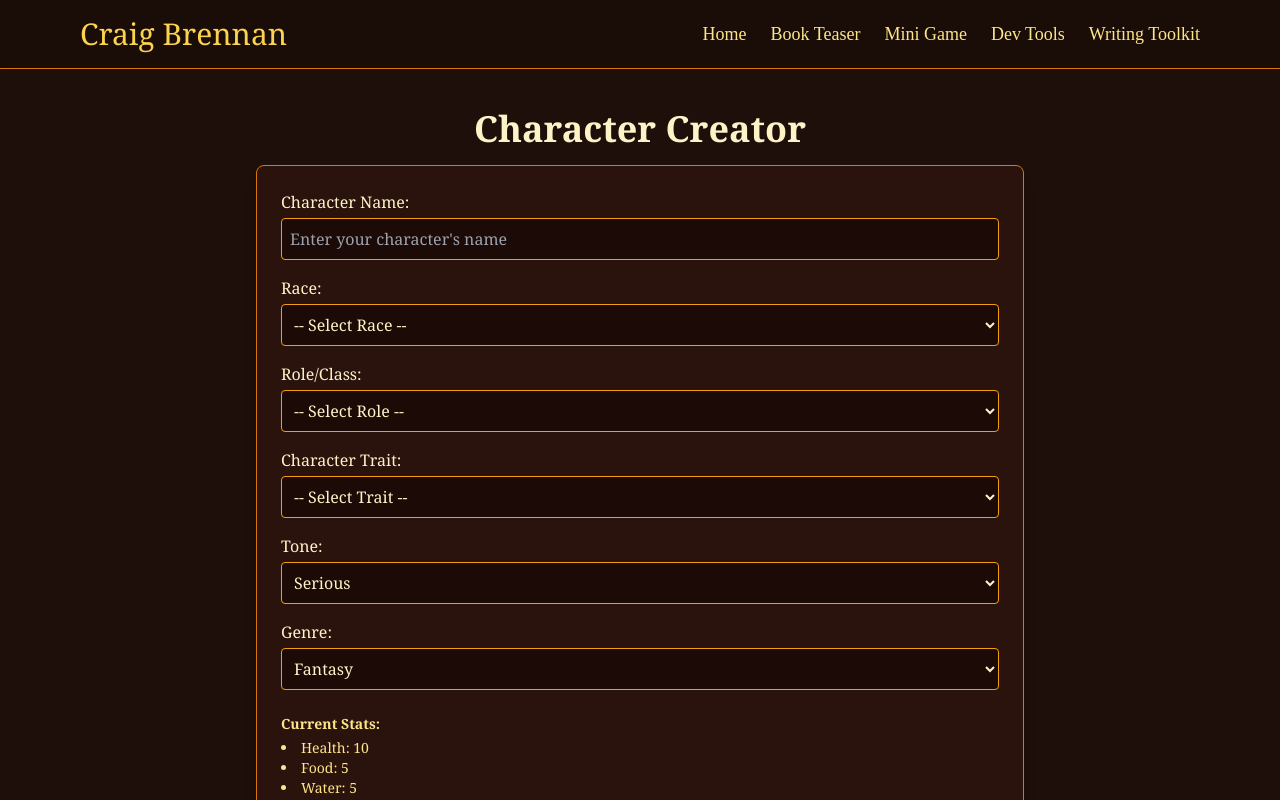
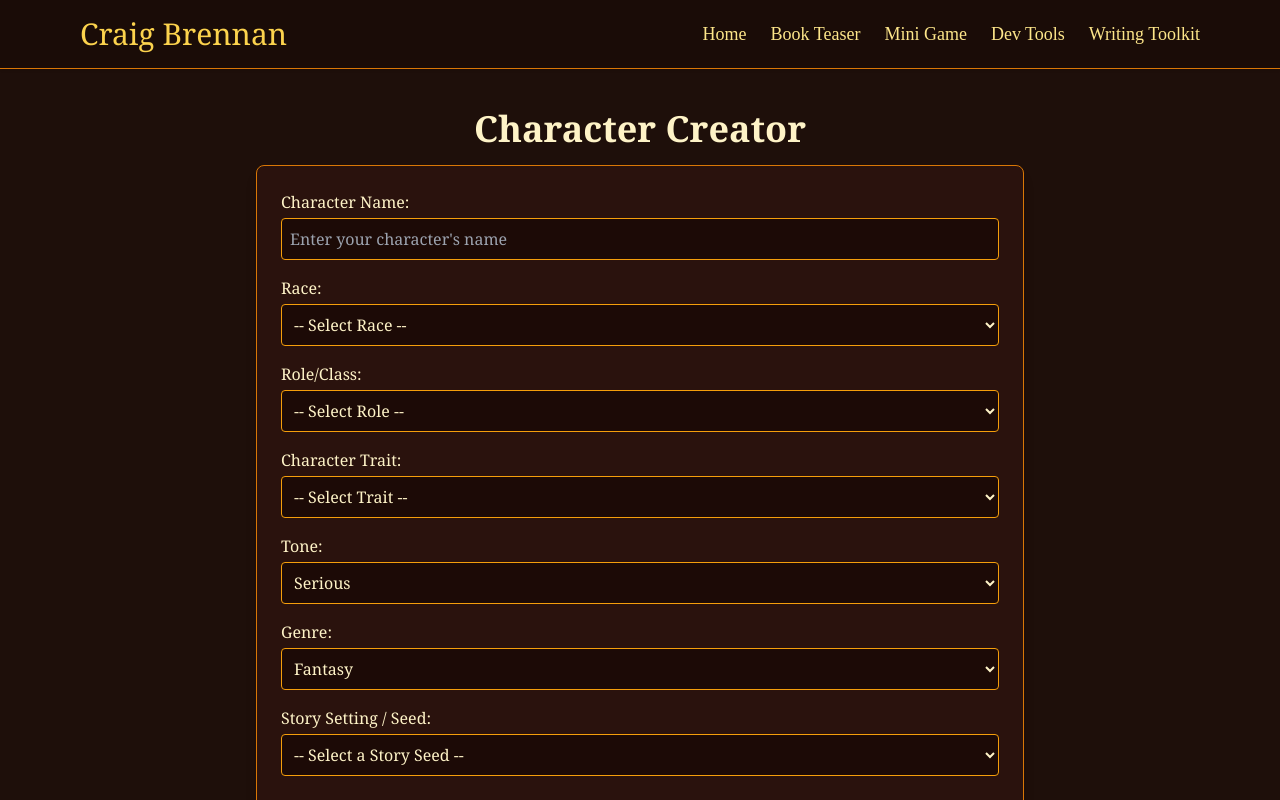
Before and after one commit to C-Brennan81/portfolio, a React (Vite) app in the folder ember-vite-portfolio/: page /writing-toolkit in a window 1280 px wide. Shown: the top 800 px of the page. Built offline with nearby package versions, Linux system fonts and the light colour scheme.

Commit message:
Genre Seed Insert

```diff
--- a/ember-vite-portfolio/src/pages/WritingToolkitPage.jsx
+++ b/ember-vite-portfolio/src/pages/WritingToolkitPage.jsx
@@ -50,6 +50,8 @@ export default function CharacterCreator() {
 
   const tones = ['Serious', 'Whimsical', 'Dark', 'Heroic'];
   const genres = ['Fantasy', 'Post-Apocalyptic', 'Mystery', 'Steampunk'];
+  const [selectedSeed, setSelectedSeed] = useState('');
+
 
   const storySeeds = [
     'Steampunk City',
@@ -94,7 +96,7 @@ export default function CharacterCreator() {
         method: 'POST',
         headers: { 'Content-Type': 'application/json' },
         body: JSON.stringify({ messageLog: newLog, tone, genre, maxTokens: 350,
-     settingSeed: selectedSeed
+        settingSeed: selectedSeed
          })
       });
 
@@ -168,6 +170,22 @@ export default function CharacterCreator() {
           </select>
         </label>
 
+        <label className="block mb-4">
+        <span className="block mb-1 font-medium">Story Setting / Seed:</span>
+        <select
+            className="w-full p-2 rounded bg-[#1c0a06] border border-amber-500 text-amber-100"
+            value={selectedSeed}
+            onChange={(e) => setSelectedSeed(e.target.value)}
+        >
+            <option value="">-- Select a Story Seed --</option>
+            {storySeeds.map(seed => (
+            <option key={seed} value={seed}>{seed}</option>
+            ))}
+        </select>
+        {selectedSeed && <p className="mt-1 text-sm italic text-amber-300">Selected: {selectedSeed}</p>}
+        </label>
+
+
         <div className="mt-6 text-sm text-amber-200">
           <p className="mb-1 font-semibold">Current Stats:</p>
           <ul className="list-disc list-inside">
--- a/ember-vite-portfolio/vite.config.js
+++ b/ember-vite-portfolio/vite.config.js
@@ -4,4 +4,10 @@ import react from '@vitejs/plugin-react';
 
 export default defineConfig({
   plugins: [react()],
+  build: {
+    outDir: 'dist'
+  },
+  server: {
+    historyApiFallback: true
+  }
 });
```
